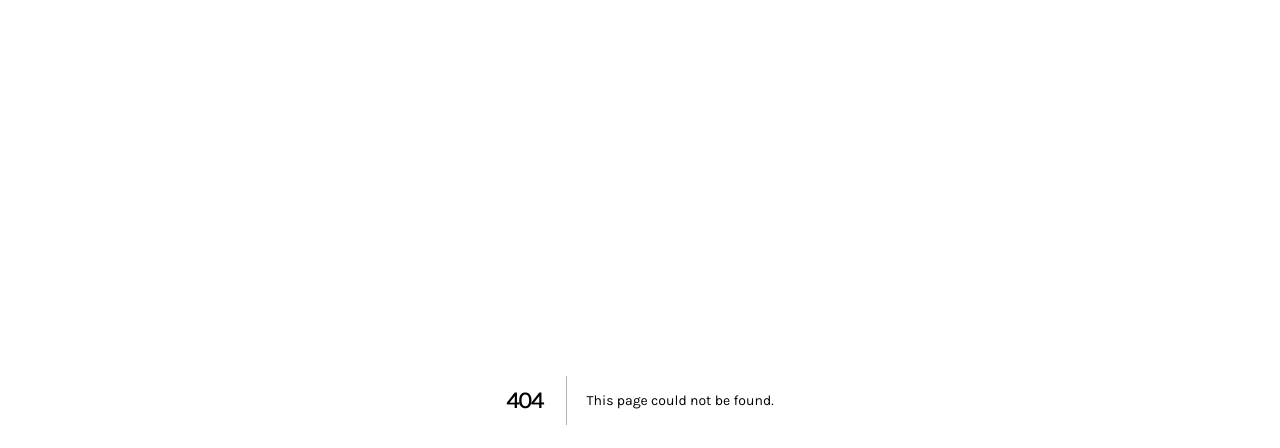
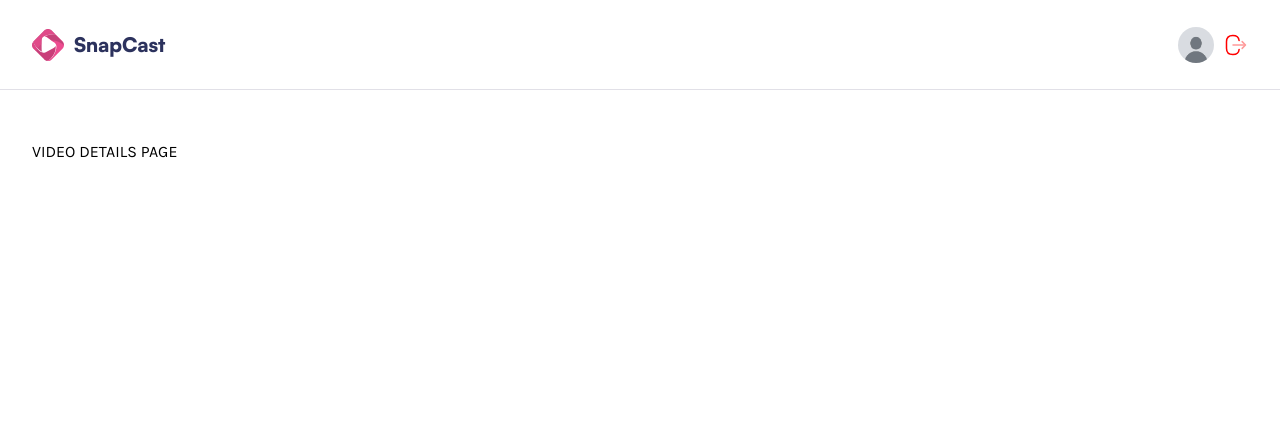
Before and after one commit to devsujalpatel/snap-cast, a Next.js app: page /video/1 in a window 1280 px wide. Before the commit this address had no page. Shown: the top 448 px of the page. Built offline with nearby package versions, Linux system fonts and the light colour scheme.

Commit message:
video page via id

```diff
--- /dev/null
+++ b/app/(root)/video/[videoId]/page.tsx
@@ -0,0 +1,8 @@
+const page = () => {
+  return (
+    <main className="wrapper page">
+        VIDEO DETAILS PAGE
+    </main>
+  )
+}
+export default page
```
